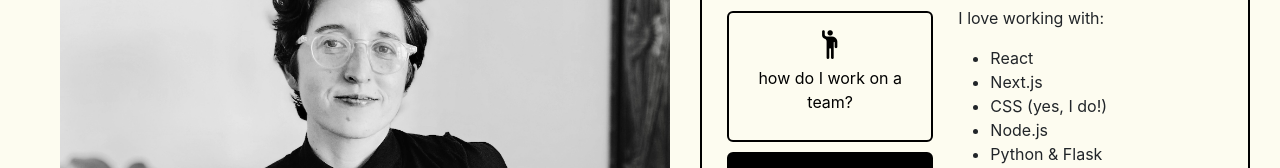
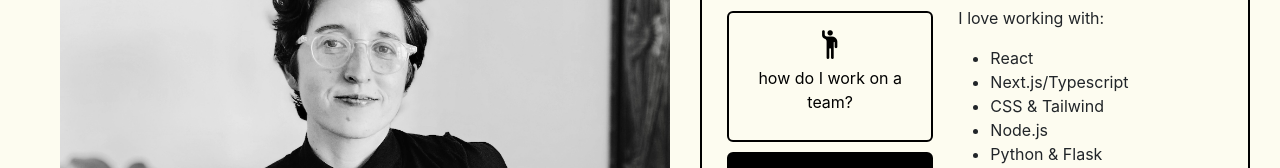
Before and after one commit to karlystark/portfolio, a React (Create React App) app: page /about in a window 1280 px wide. Both pictures are taken after a click on the tab "what are my favorite tools?". Shown: the part 346-514 px from the top of the page. Built offline with nearby package versions, Linux system fonts and the light colour scheme; the HTML template or start-up script is replaced by a standard one; a web font is replaced by a local one.

Commit message:
Updated languages and tools list

```diff
--- a/src/QuestionSelect.js
+++ b/src/QuestionSelect.js
@@ -88,8 +88,8 @@ function QuestionSelect() {
             <p>I love working with:</p>
             <ul>
               <li>React</li>
-              <li>Next.js</li>
-              <li>CSS (yes, I do!)</li>
+              <li>Next.js/Typescript</li>
+              <li>CSS & Tailwind</li>
               <li>Node.js</li>
               <li>Python & Flask</li>
             </ul>
```
